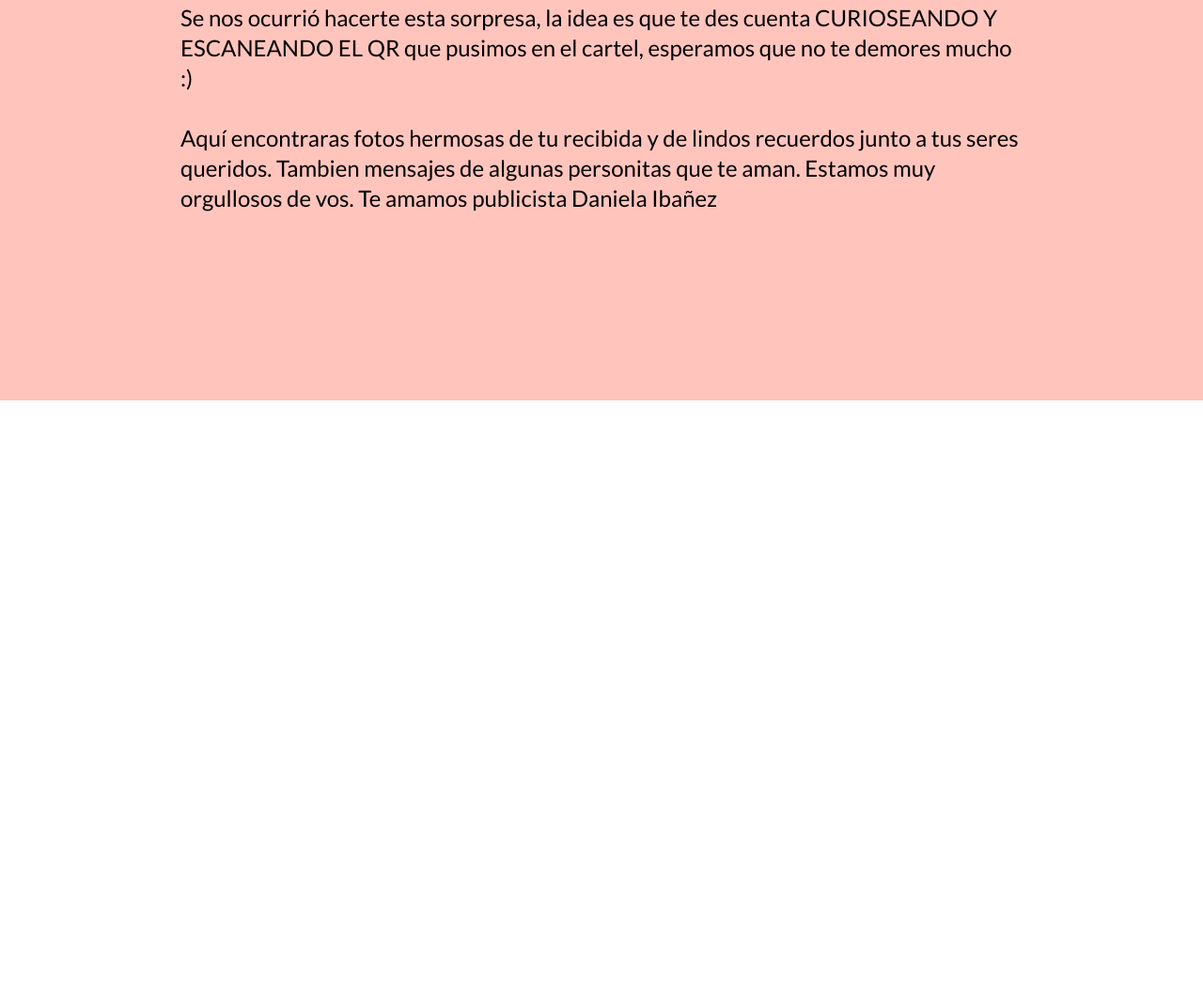
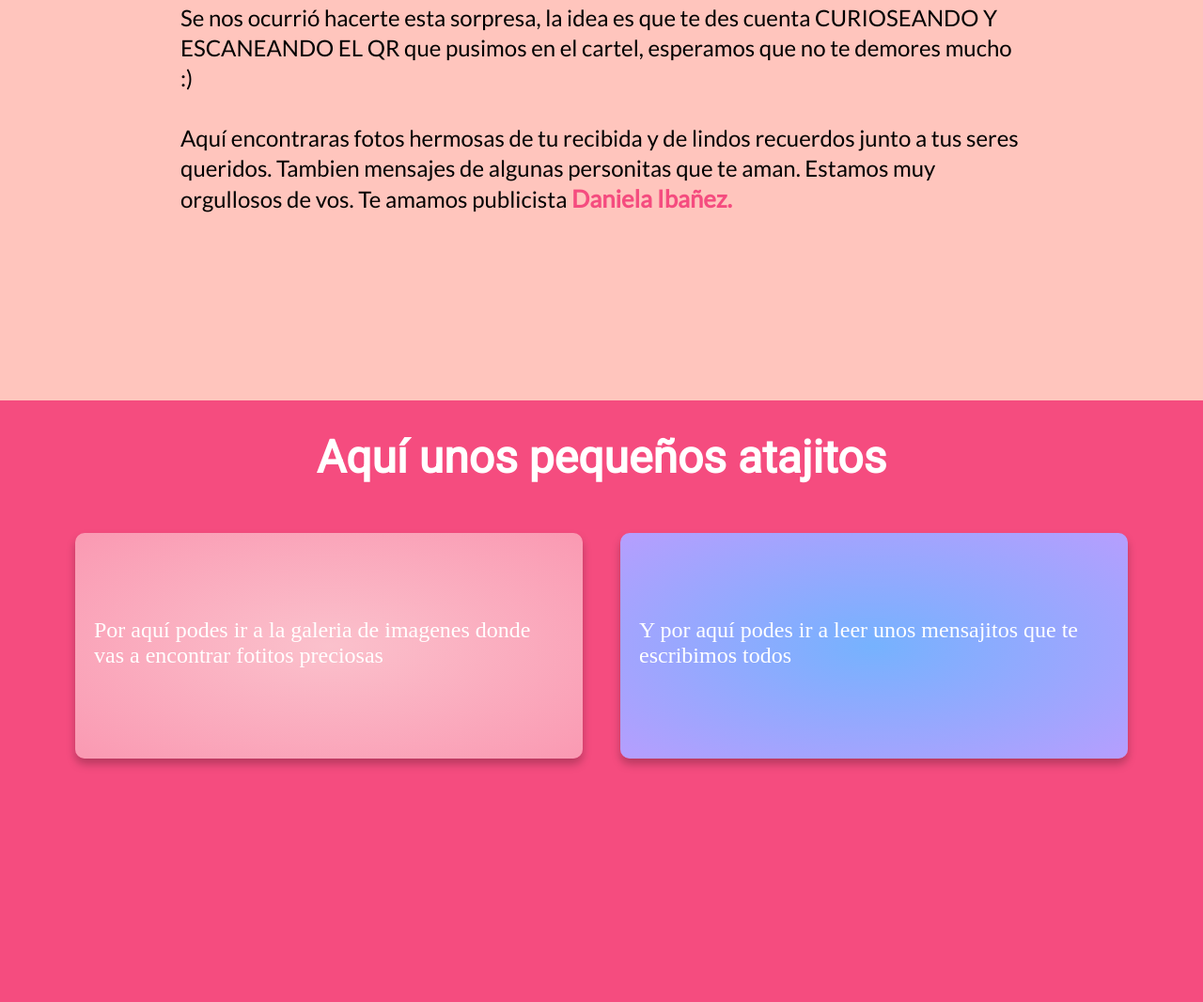
Before and after one commit to alejandroibz/Web-festejo-de-recibida-de-Dani, a plain HTML site: page index.html in a window 1280 px wide. Shown: the part 934-2000 px from the top of the page at 94% size. Before the commit the page ends 1360 px from the top, so only its background shows below. Drawn offline with Linux system fonts and the light colour scheme.

Commit message:
galeria y dedicatorias general

```diff
--- a/index.html
+++ b/index.html
@@ -19,28 +19,65 @@
         <h1 class="titulo-felicidades">
           <span class="span-titulos" style="--start-color:#007CF0; --end-color:#00DFD8; --content: 'Muchas';">
             Muchas</span>
-            <span class="span-titulos" style="--start-color:#7928CA; --end-color:#FF0080; --content: 'Habemus'; --animation:a2;">
-              Habemus</span>
-            <span class="span-titulos" style="--start-color:#FF4D4D; animation-name:a3; --end-color:#F9CB28; --content: 'en Publicidad!'; --animation: a3">
-              en Publicidad!</span>
+            <span class="span-titulos" style="--start-color:#7928CA; --end-color:#FF0080; --content: 'Felicidades'; --animation:a2;">
+             Felicidades</span>
+            <span class="span-titulos" style="--start-color:#FF4D4D; animation-name:a3; --end-color:#F9CB28; --content: 'Daniela!'; --animation: a3">
+              Daniela!</span>
           </h1>
         <div class="div-linea-separadora"></div>
         <h2 class="titulo-habemus">
-            <span class="span-titulos" style="--start-color:#007CF0; --end-color:#00DFD8; --content: 'Felicidades';">
-           Felicidades</span>
+            <span class="span-titulos" style="--start-color:#007CF0; --end-color:#00DFD8; --content: 'Habemus';">
+           Habemus</span>
           <span class="span-titulos" style="--start-color:#7928CA; --end-color:#FF0080; --content: 'Licenciada'; --animation:a2;">
             Licenciada</span>
-          <span class="span-titulos" style="--start-color:#FF4D4D; animation-name:a3; --end-color:#F9CB28; --content: 'Daniela Ibañez'; --animation: a3">
-            Daniela Ibañez</span>
+          <span class="span-titulos" style="--start-color:#FF4D4D; animation-name:a3; --end-color:#F9CB28; --content: 'en Publicidad!'; --animation: a3">
+            en Publicidad!</span>
         </h2>
     </header>
 
     <section class="section-principal">
         <h2 class="titulo-section">FELICIDADES LICENCIADA</h2>
         <p class="parrafos-section">Se nos ocurrió hacerte esta sorpresa, la idea es que te des cuenta CURIOSEANDO Y ESCANEANDO EL QR que pusimos en el cartel, esperamos que no te demores mucho :)</p>
-        <p class="parrafos-section">Aquí encontraras fotos hermosas de tu recibida y de lindos recuerdos junto a tus seres queridos. Tambien mensajes de algunas personitas que te aman. Estamos muy orgullosos de vos. Te amamos publicista Daniela Ibañez</p>
+        <p class="parrafos-section">Aquí encontraras fotos hermosas de tu recibida y de lindos recuerdos junto a tus seres queridos. Tambien mensajes de algunas personitas que te aman. Estamos muy orgullosos de vos. Te amamos publicista <span class="nombre-dani">Daniela Ibañez.</span></p>
     </section>
 
+    <section class="segundo-section">
+      <article class="article-con-links">
+        <h2 class="titulo-section1">Aquí unos pequeños atajitos</h2>
+        <div class="caja-galeria">
+          <div class="cards">
+            <a class="card__link" href="pages/galeria.html">
+              <div class="card card-2">
+                <div class="card__icon"><i class="fas fa-bolt"></i></div>
+
+                <h2 class="card__title">Por aquí podes ir a la galeria de imagenes donde vas a encontrar fotitos preciosas</h2>
+
+              </div>
+            </a>
+
+            <a class="card__link" href="pages/dedicatorias.html">
+              <div class="card card-3">
+                <div class="card__icon"><i class="fas fa-bolt"></i></div>
+
+                <h2 class="card__title">Y por aquí podes ir a leer unos mensajitos que te escribimos todos</h2>
+
+              </div>
+            </a>
+
+
+          </div>
+        </div>
+        <div class="caja dedicatorias">
+
+        </div>
+        <div>
+
+        </div>
+      </article>
+      <article class="article-memes">
+
+      </article>
+    </section>
 
 
 
--- a/style/dedicatorias.css
+++ b/style/dedicatorias.css
@@ -0,0 +1,60 @@
+:root {
+    --rosaFuerte : #F54C7F;
+    --rosaRosa : #FFA1D4;
+    --rosaPiel : #FFC5BD;
+    --rosa1 : #F59D98 ;
+    --rosa2 : #FF8088;
+    --roboto: 'Roboto', sans-serif;
+    --kanit: 'Kanit', sans-serif;
+    --lato: 'Lato', sans-serif;
+    --white: #fff;
+    --black: #2e2e2e;
+    --gray: #787878;
+    --highlight: #ea8478;
+    --footer: #f7f7f7;
+}
+body {
+    background-color: var(--rosaPiel);
+}
+
+h1 {
+    text-align: center;
+}
+blockquote {
+    margin: 6rem auto;
+    padding: 1em;
+    border-left: 5px solid #F54C7F;
+  }
+
+
+  blockquote p {
+    color:var(--rosaFuerte);
+    font-size: 12pt;
+    line-height: 1.4;
+    font-family: 'PT Serif', Cambria, 'Hoefler Text', Utopia, 'Liberation Serif', 'Nimbus Roman No9 L Regular', Times, 'Times New Roman', serif;
+  }
+  blockquote footer {
+    margin-top: .5em;
+    padding: 0;
+    color:var(--white);
+    font-size: 12pt;
+    text-align: left;
+    font-style: italic;
+  }
+  blockquote footer:before {
+    content: '— ';
+  }
+  blockquote:nth-of-type(even) {
+    text-align: right;
+    border-left: none;
+    border-right: 5px solid #F54C7F;
+  }
+  blockquote:nth-of-type(even) footer {
+    text-align: right;
+  }
+  blockquote:nth-of-type(even) footer:before {
+    content: '';
+  }
+  blockquote:nth-of-type(even) footer:after {
+    content: ' —';
+  }
--- a/style/style.css
+++ b/style/style.css
@@ -38,7 +38,7 @@ header {
 }
 
 .div-linea-separadora {
-    height: 50px;
+    height: 200px;
     width: 5px;
     background-color: yellow;
     margin: 0 3rem ;
@@ -55,7 +55,7 @@ header {
 .span-titulos {
     color: #fff;
     display: block;
-
+    font-size: 4rem;
     line-height: 1.1;
     position: relative;
 }
@@ -68,7 +68,7 @@ header {
     -webkit-background-clip: text;
     -webkit-text-fill-color: transparent;
     color: #fff;
-
+    font-size: 4rem;
     position: absolute;
     inset: 0;
     content: var(--content);
@@ -143,3 +143,104 @@ header {
     margin: 1rem 0;
     line-height: 2rem;
 }
+
+.nombre-dani {
+  font-size: 1.6rem;
+  color: var(--rosaFuerte);
+  font-weight: 800;
+}
+
+.segundo-section {
+  height: auto;
+}
+
+.article-con-links {
+  height: 80vh;
+  display: flex;
+  flex-direction: column;
+  align-items: center;
+  background-color: var(--rosaFuerte);
+}
+
+.titulo-section1 {
+  color:var(--white);
+  margin: 2rem 0;
+  font-size: 3rem;
+  font-family:var(--roboto);
+}
+
+.cards {
+  display: flex;
+  flex-wrap: wrap;
+  justify-content: space-between;
+}
+
+.card {
+  margin: 20px;
+  padding: 20px;
+  width: 500px;
+  min-height: 200px;
+  display: grid;
+  grid-template-rows: 20px 50px 1fr 50px;
+  border-radius: 10px;
+  box-shadow: 0px 6px 10px rgba(0, 0, 0, 0.25);
+  transition: all 0.2s;
+}
+
+.card:hover {
+  box-shadow: 0px 6px 10px rgba(0, 0, 0, 0.4);
+  transform: scale(1.01);
+}
+
+.card__link,
+.card__exit,
+.card__icon {
+  position: relative;
+  text-decoration: none;
+  color: rgba(255, 255, 255, 0.9);
+}
+
+
+
+.card__exit {
+  grid-row: 1/2;
+  justify-self: end;
+}
+
+.card__icon {
+  grid-row: 2/3;
+  font-size: 30px;
+}
+
+.card__title {
+  grid-row: 3/4;
+  font-weight: 400;
+  color: #ffffff;
+}
+
+.card__apply {
+  grid-row: 4/5;
+  align-self: center;
+}
+
+/* CARD BACKGROUNDS */
+
+
+
+.card-2 {
+  background: radial-gradient(#fbc1cc, #fa99b2);
+}
+
+.card-3 {
+  background: radial-gradient(#76b2fe, #b69efe);
+}
+
+
+
+/* RESPONSIVE */
+
+@media (max-width: 1600px) {
+  .cards {
+    justify-content: center;
+  }
+}
```
Also changed, not shown: pages/dedicatorias.html (+43 -0 lines).
